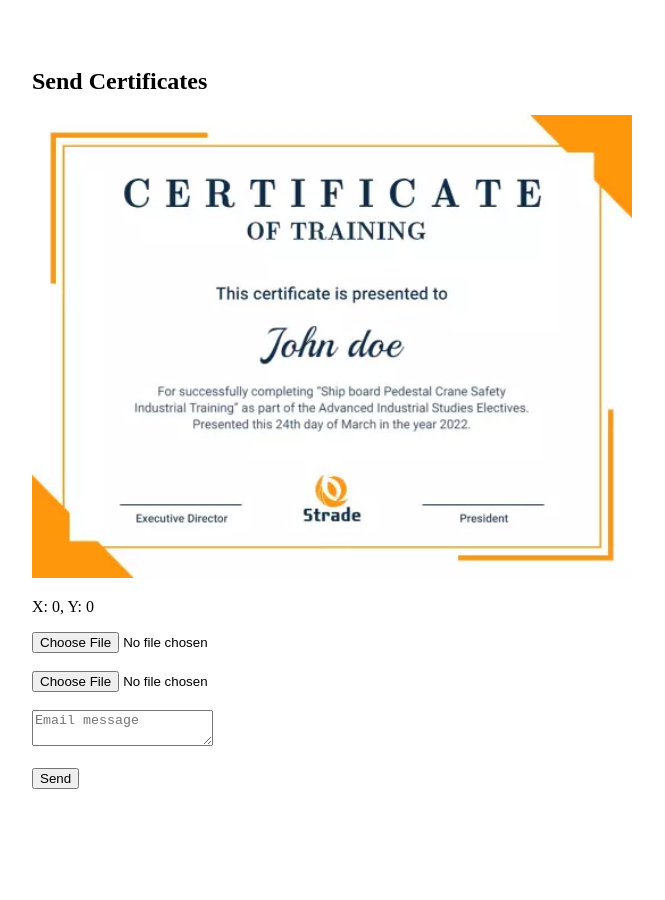
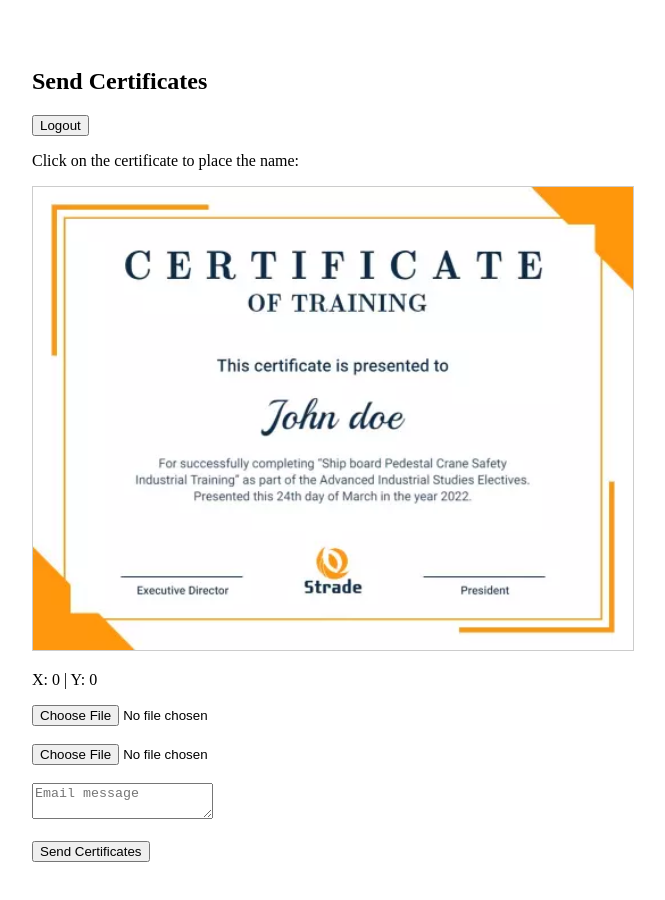
Before and after one commit to TPF-DEVESH/certifynow, a Next.js app in the folder frontend/: page /dashboard in a window 1280 px wide. Shown: the top 900 px of the page, without its empty margins (16-681 px from the left). Before the commit the page ends 837 px from the top, so only its background shows below. Built offline with nearby package versions, Linux system fonts and the light colour scheme.

Commit message:
Update dashboard.js

```diff
--- a/frontend/pages/dashboard.js
+++ b/frontend/pages/dashboard.js
@@ -1,32 +1,67 @@
 import { useState } from "react";
+import { getToken, logout } from "../utils/auth";
+
+const API = "http://localhost:5000";
 
 export default function Dashboard() {
   const [pos, setPos] = useState({ x: 0, y: 0 });
+  const [loading, setLoading] = useState(false);
 
-  const click = e => {
+  const click = (e) => {
     const r = e.target.getBoundingClientRect();
-    setPos({ x: Math.round(e.clientX - r.left), y: Math.round(e.clientY - r.top) });
+    setPos({
+      x: Math.round(e.clientX - r.left),
+      y: Math.round(e.clientY - r.top)
+    });
+  };
+
+  const submit = async () => {
+    const form = document.getElementById("sendForm");
+    const data = new FormData(form);
+
+    data.append("x", pos.x);
+    data.append("y", pos.y);
+
+    setLoading(true);
+
+    const res = await fetch(`${API}/api/certificate/send`, {
+      method: "POST",
+      headers: {
+        Authorization: getToken()
+      },
+      body: data
+    });
+
+    setLoading(false);
+
+    if (res.ok) alert("Certificates queued successfully");
+    else alert("Error or daily limit reached");
   };
 
   return (
     <div style={{ padding: 40 }}>
       <h2>Send Certificates</h2>
 
+      <button onClick={logout}>Logout</button>
+
+      <p>Click on the certificate to place the name:</p>
+
       <img
         src="/sample-cert.png"
         onClick={click}
-        style={{ width: 600, cursor: "crosshair" }}
+        style={{ width: 600, cursor: "crosshair", border: "1px solid #ccc" }}
       />
 
-      <p>X: {pos.x}, Y: {pos.y}</p>
+      <p>X: {pos.x} | Y: {pos.y}</p>
 
-      <form method="POST" encType="multipart/form-data">
-        <input type="hidden" name="x" value={pos.x} />
-        <input type="hidden" name="y" value={pos.y} />
-        <input type="file" name="template" /><br /><br />
-        <input type="file" name="csv" /><br /><br />
-        <textarea name="message" placeholder="Email message" /><br /><br />
-        <button>Send</button>
+      <form id="sendForm" encType="multipart/form-data">
+        <input type="file" name="template" required /><br /><br />
+        <input type="file" name="csv" required /><br /><br />
+        <textarea name="message" placeholder="Email message" required /><br /><br />
+
+        <button type="button" onClick={submit} disabled={loading}>
+          {loading ? "Sending..." : "Send Certificates"}
+        </button>
       </form>
     </div>
   );
```
